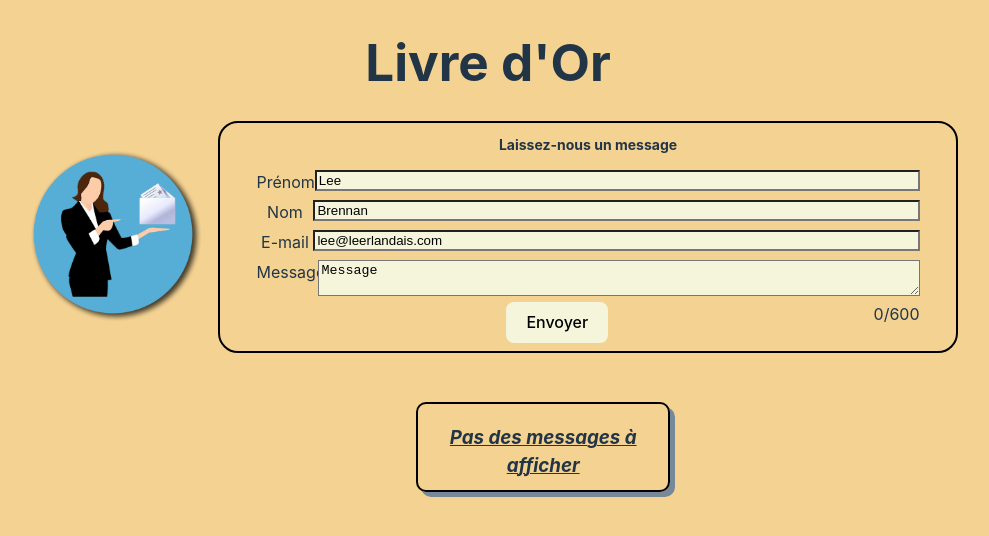
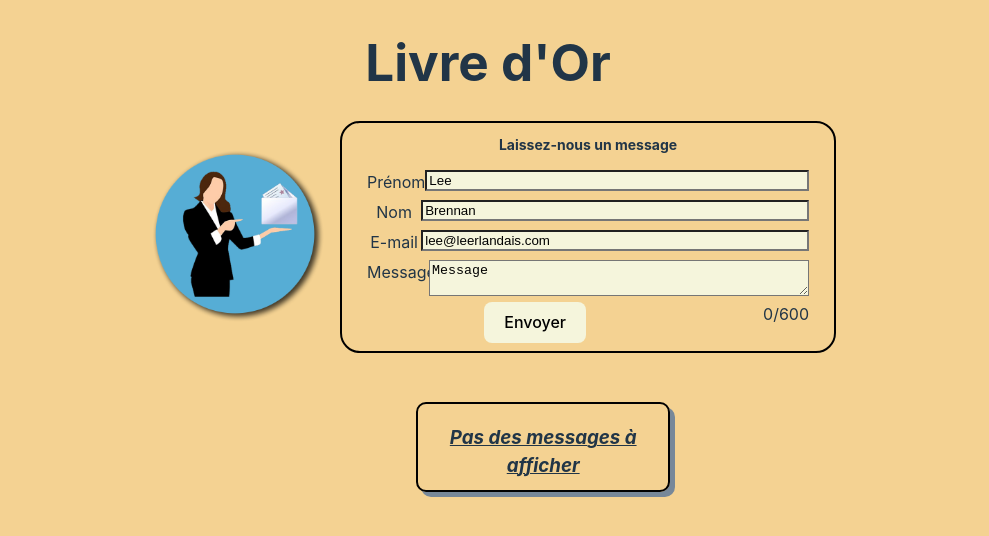
Before and after one commit to Leerlandais/react-msg, a React (Vite) app: page / in a window 1280 px wide. Shown: the top 536 px of the page, without its empty margins (152-1141 px from the left). Built offline with nearby package versions, Linux system fonts and the light colour scheme.

Commit message:
moved Like button to component

```diff
--- a/src/App.css
+++ b/src/App.css
@@ -30,7 +30,7 @@ h1 {
 }
 /*                                ------- FORM SELECTORS MOBILE ---------           */
 form {
-  max-width: 60%;
+  max-width: 40%;
   max-height: 70%;
   border: 2px solid black;
   border-radius: 20px;
@@ -222,7 +222,6 @@ h4 {
     flex-direction: row;
     align-items: center;
     width: 100%;
-
   }
 
   h1 {
@@ -307,4 +306,8 @@ h4 {
   .messageHolder {
     margin-left: 15%;
   }
+  .imageDiv {
+    float: left;
+  }
+
 }
--- /dev/null
+++ b/src/components/LikeButton.jsx
@@ -0,0 +1,8 @@
+
+export default function LikeButton() {
+    return (
+        <div>
+            Like Button
+        </div>
+    )
+}
--- a/src/components/MessageList.jsx
+++ b/src/components/MessageList.jsx
@@ -1,4 +1,5 @@
 import PropTypes from "prop-types";
+import LikeButton from "./LikeButton.jsx";
 
 export default function MessageList({id, firstname, surname, email, text}) {
     return (
@@ -7,9 +8,7 @@ export default function MessageList({id, firstname, surname, email, text}) {
             <h4><span className="italic" title={email}>{firstname} {surname}</span>
             </h4>
             <p>{text}</p>
-        <div>
-            Like Button
-        </div>
+            <LikeButton />
         </div>
     )
 }
```
